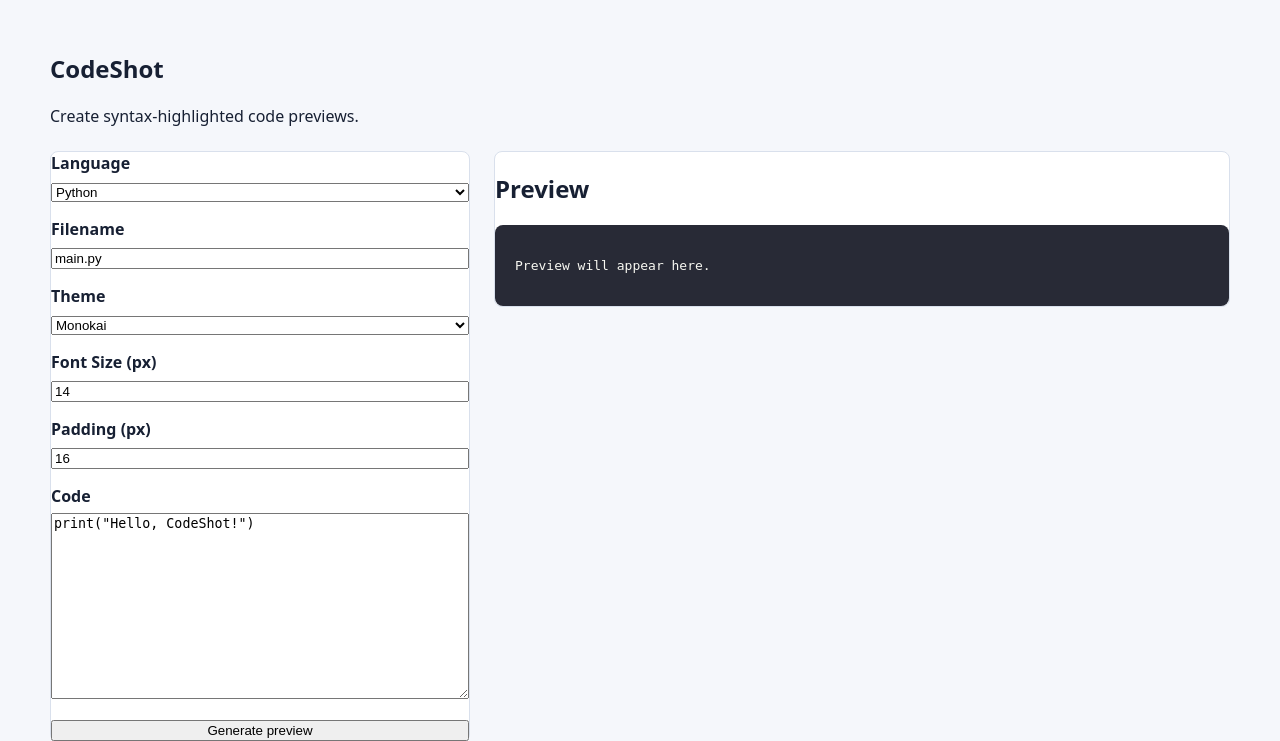
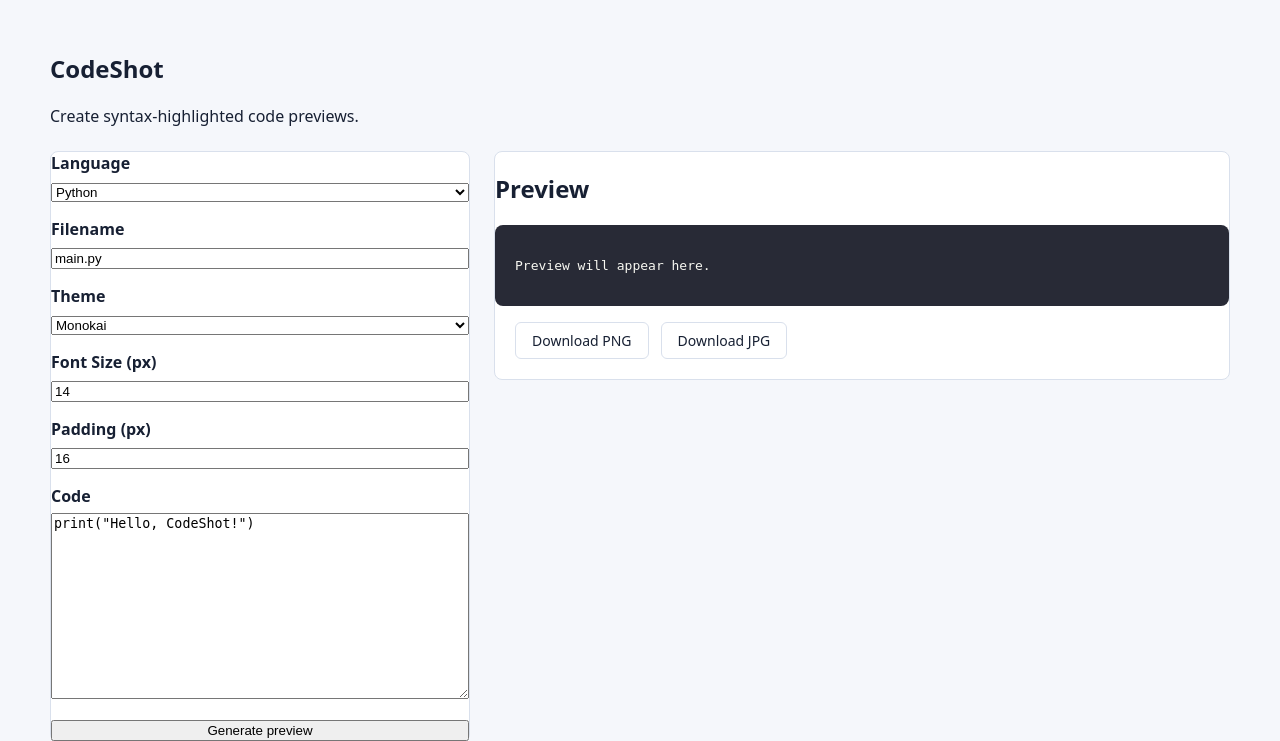
Before and after one commit to MaksPinch/codeshot, a Django app: page / in a window 1280 px wide. Shown: the top 741 px of the page. Run offline with Django 5.2, Linux system fonts and the light colour scheme.

Commit message:
feat: add download buttons to preview panel with styles

```diff
--- a/codeshot/static/codeshot/styles.css
+++ b/codeshot/static/codeshot/styles.css
@@ -65,3 +65,34 @@ body {
         grid-template-columns: 1fr;
     }
 }
+
+
+.preview-actions {
+    display: flex;
+    gap: 12px;
+    padding: 20px;
+    padding-top: 0;
+    margin-top: 16px;
+}
+
+
+.download-link {
+    text-decoration: none;
+    padding: 8px 16px;
+    border: 1px solid #d9e0ec;
+    border-radius: 6px;
+
+    background-color: #ffffff;
+    color: #172033;
+
+    font-weight: 500;
+    font-size: 14px;
+}
+
+.download-link:hover {
+  color: #e74c3c;
+}
+
+.download-link:active {
+  transform: scale(0.95);
+}
--- a/codeshot/templates/codeshot/home.html
+++ b/codeshot/templates/codeshot/home.html
@@ -65,6 +65,10 @@
             <pre><code>Preview will appear here.</code></pre>
             {% endif %}
           </div>
+          <div class="preview-actions">
+            <a href={% url "download_png" %} class="download-link png-link">Download PNG</a>
+            <a href={% url "download_png" %} class="download-link jpg-link">Download JPG</a>
+          </div>
         </section>
       </section>
     </main>
```
